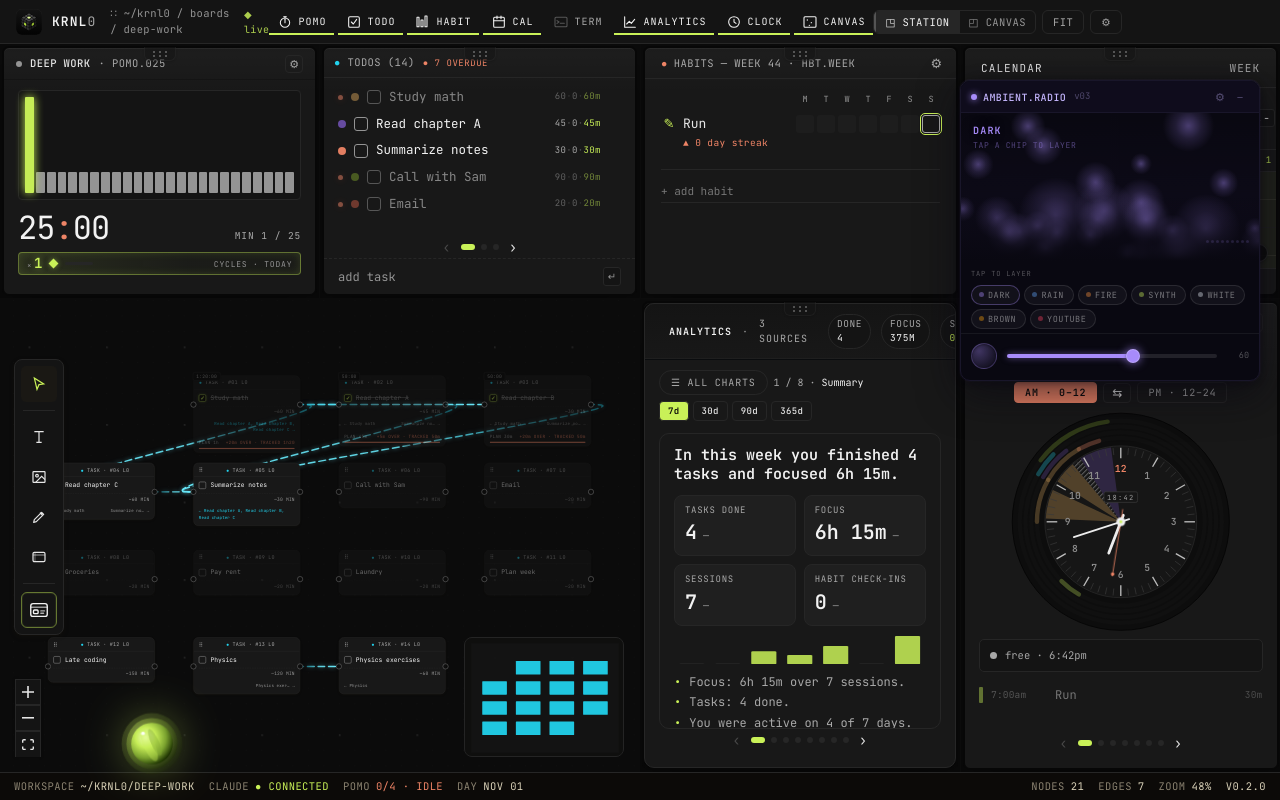
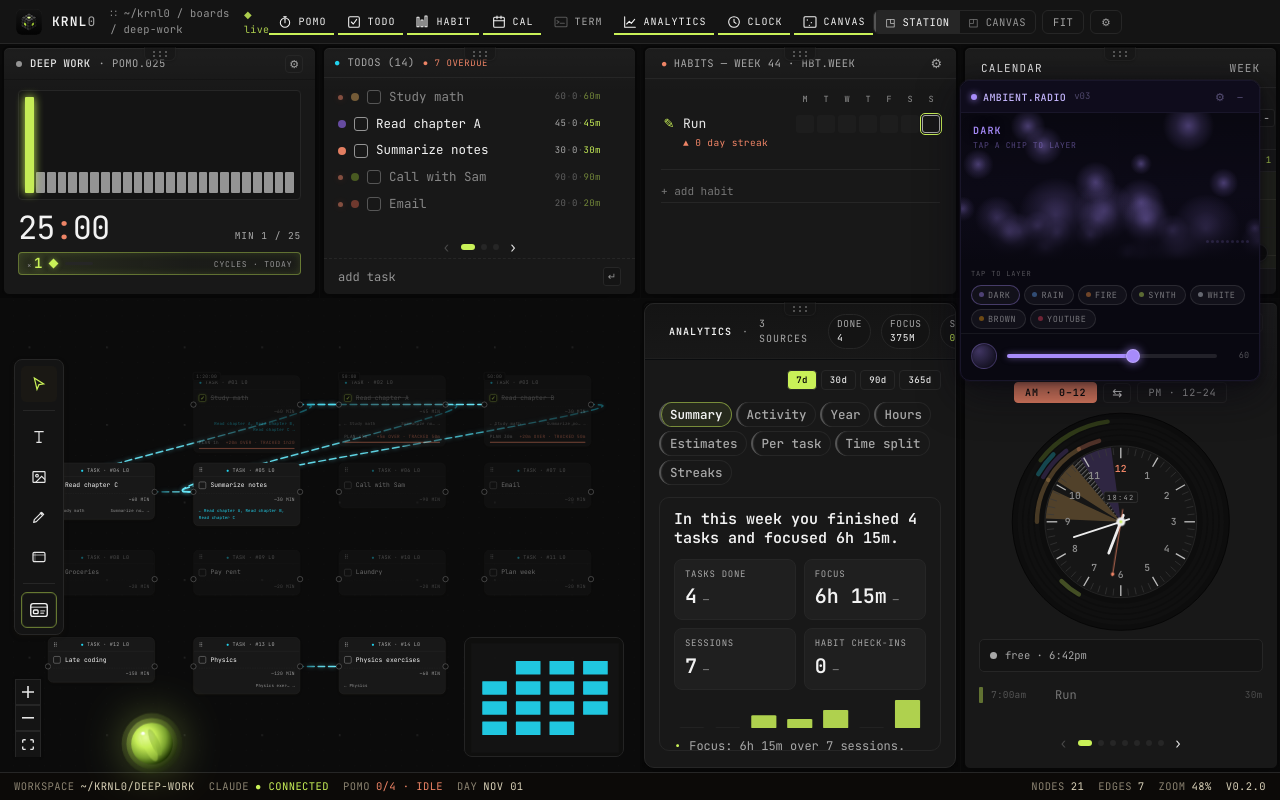
Before and after one commit to theMindDeveloper/KRNL0, a React (Vite) app: page / in a window 1280 px wide. Built offline with nearby package versions, Linux system fonts and the light colour scheme.

Commit message:
feat(analytics): always-visible page list instead of popover; no icons, extra charts or dot pager; 2x2 estimates figures

```diff
--- /dev/null
+++ b/src/renderer/components/nodes/AnalyticsNode/GuideNav.tsx
@@ -0,0 +1,48 @@
+// Always-visible page list beside the Analytics chart: plain text labels, the
+// current page marked with an acid bar. One click opens any page. Narrow
+// panels get the same labels as a wrapping row above the chart instead.
+
+import { GUIDE } from './guide';
+
+/** Panels narrower than this show the pages as a row above the chart. */
+export const RAIL_MIN_PANEL = 460;
+
+export function GuideNav({ current, onPick, asRow }: { current: string; onPick: (id: string) => void; asRow: boolean }) {
+  return (
+    <>
+      <nav
+        data-testid="analytics-guide-nav"
+        aria-label="Analytics pages"
+        style={asRow
+          ? { display: 'flex', flexWrap: 'wrap', gap: 4, flexShrink: 0 }
+          : { width: 104, flexShrink: 0, display: 'flex', flexDirection: 'column', gap: 2, paddingTop: 2 }}
+      >
+        {GUIDE.map((g) => {
+          const on = g.id === current;
+          return (
+            <button
+              key={g.id}
+              type="button"
+              data-testid={`analytics-nav-${g.id}`}
+              aria-current={on ? 'page' : undefined}
+              onClick={(e) => { e.stopPropagation(); onPick(g.id); }}
+              onMouseDown={(e) => e.stopPropagation()}
+              style={{
+                textAlign: 'left', cursor: 'pointer', whiteSpace: 'nowrap',
+                fontFamily: 'var(--font-sans)', fontSize: 12.5, fontWeight: on ? 650 : 450,
+                color: on ? 'var(--k-an-ink, #f4f6f8)' : 'var(--k-an-ink-3, #9aa1a8)',
+                background: on ? 'rgba(201,241,88,0.08)' : 'transparent',
+                border: 'none',
+                ...(asRow
+                  ? { padding: '4px 9px', borderRadius: 999, boxShadow: on ? 'inset 0 0 0 1px rgba(201,241,88,0.5)' : 'inset 0 0 0 1px var(--k-an-line, #23262a)' }
+                  : { padding: '7px 10px', borderRadius: 6, borderLeft: `2px solid ${on ? 'var(--acid, #c9f158)' : 'transparent'}` }),
+              }}
+            >
+              {g.label}
+            </button>
+          );
+        })}
+      </nav>
+    </>
+  );
+}
--- a/src/renderer/components/nodes/AnalyticsNode/guide.ts
+++ b/src/renderer/components/nodes/AnalyticsNode/guide.ts
@@ -1,25 +1,24 @@
-// The Analytics "guide": a short, ordered set of pages that answer the
-// questions people actually ask, instead of 25 charts behind six tabs.
-// Everything else stays available under "More charts".
+// The Analytics guide: a short, ordered set of pages that answer the
+// questions people actually ask. Shown as an always-visible list beside the
+// chart (one click to any page). Other charts stay off.
 
 import type { AnalyticsCardId } from './types';
 
 export interface GuidePage {
   id: AnalyticsCardId | 'summary';
-  icon: string;
-  title: string;
-  hint: string;
+  /** Short label for the page list — must fit ~11 characters. */
+  label: string;
 }
 
 export const GUIDE: readonly GuidePage[] = [
-  { id: 'summary',            icon: '✦', title: 'Summary',            hint: 'Your period in plain words' },
-  { id: 'overview.activity',  icon: '▁▃▅', title: 'Activity',         hint: 'Day by day, last N days' },
-  { id: 'calendar.heatmap',   icon: '▦', title: 'Year',               hint: 'Every day of the past year' },
-  { id: 'overview.dowHour',   icon: '◷', title: 'When you work',      hint: 'Weekday × hour' },
-  { id: 'estimates.kpis',     icon: '⇄', title: 'Plan vs actual',     hint: 'How good your estimates are' },
-  { id: 'estimates.perTask',  icon: '☰', title: 'Per task',           hint: 'Planned vs tracked, task by task' },
-  { id: 'estimates.mix',      icon: '◔', title: 'Where time went',    hint: 'Planned, unplanned, untagged' },
-  { id: 'sources.streaks',    icon: '🔥', title: 'Habit streaks',      hint: 'Current streak per habit' },
+  { id: 'summary',           label: 'Summary' },
+  { id: 'overview.activity', label: 'Activity' },
+  { id: 'calendar.heatmap',  label: 'Year' },
+  { id: 'overview.dowHour',  label: 'Hours' },
+  { id: 'estimates.kpis',    label: 'Estimates' },
+  { id: 'estimates.perTask', label: 'Per task' },
+  { id: 'estimates.mix',     label: 'Time split' },
+  { id: 'sources.streaks',   label: 'Streaks' },
 ];
 
 const ORDER = new Map<string, number>(GUIDE.map((g, i) => [g.id, i]));
@@ -28,11 +27,7 @@ export function isGuideCard(id: string): boolean {
   return ORDER.has(id);
 }
 
-/** CSS `order` for a card: guide pages first, in guide order; the rest after. */
+/** CSS `order` for a card: guide pages in guide order; anything else after. */
 export function cardOrder(id: string): number {
   return ORDER.get(id) ?? 100;
 }
-
-export function guideInfo(id: string): GuidePage | undefined {
-  return GUIDE.find((g) => g.id === id);
-}
--- a/src/renderer/components/nodes/AnalyticsNode/index.tsx
+++ b/src/renderer/components/nodes/AnalyticsNode/index.tsx
@@ -25,6 +25,7 @@ import { PagedView } from '../../ui/PagedView';
 import { summarizeAnalytics } from '../../../analytics/summary';
 import { SummaryHero } from './SummaryHero';
 import { GUIDE, cardOrder, isGuideCard } from './guide';
+import { GuideNav, RAIL_MIN_PANEL } from './GuideNav';
 import { computeEstimates, describeAccuracy } from '../../../analytics/estimates';
 import { EstimateBars, DailyPlanActual, FocusMix, Legend, COLOR_PLANNED, COLOR_TRACKED, fmtMinutes } from '../../../analytics/charts/PlanVsActual';
 import {
@@ -430,20 +431,12 @@ export function AnalyticsNode({
   // screen; "All charts" jumps straight to any card.
   const [currentCard, setCurrentCard] = useState<string | null>(null);
   const [jumpTo, setJumpTo] = useState<string | null>(null);
-  const [indexOpen, setIndexOpen] = useState(false);
-  // Extra charts beyond the guide pages — off by default.
-  const [showAll, setShowAll] = useState(false);
+
   const onPageChange = useCallback((item: HTMLElement | null) => {
     setCurrentCard(item?.getAttribute('data-card-id') ?? (item ? 'summary' : null));
     setJumpTo(null);
   }, []);
-  const guidePos = GUIDE.findIndex((g) => g.id === (currentCard ?? 'summary'));
-  const currentLabel = guidePos >= 0
-    ? { section: `${guidePos + 1} / ${GUIDE.length}`, title: GUIDE[guidePos]!.title }
-    : {
-        section: 'More',
-        title: ANALYTICS_CARD_LABELS[currentCard as AnalyticsCardId] ?? currentCard ?? '',
-      };
+
   // Plain-language summary on top of Overview (same text as `analytics summary`).
   const summary = summarizeAnalytics(analytics, range, prevRange, state.rangeDays);
   const tot = analytics.totals(range);
@@ -461,8 +454,8 @@ export function AnalyticsNode({
   const settingsOpen = state.settingsOpen ?? false;
 
   const isHidden = useCallback(
-    (id: AnalyticsCardId) => hiddenCards.includes(id) || (!showAll && !isGuideCard(id)),
-    [hiddenCards, showAll],
+    (id: AnalyticsCardId) => hiddenCards.includes(id) || !isGuideCard(id),
+    [hiddenCards],
   );
   const isPinned = useCallback(
     (id: AnalyticsCardId) => pinnedCards.includes(id),
@@ -480,7 +473,8 @@ export function AnalyticsNode({
   // 2026-05-18 (rev 3): node is fixed-size now — no resize handler.
 
   // Container size — drives the grid column count.
-  const [bodyRef] = useElementSize<HTMLDivElement>();
+  const [bodyRef, bodySize] = useElementSize<HTMLDivElement>();
+  const navAsRow = bodySize.width > 0 && bodySize.width < RAIL_MIN_PANEL;
   // One card per page (PagedView fillItems) — a single column.
   void colCountFor;
   const colCount = 1;
@@ -598,84 +592,9 @@ export function AnalyticsNode({
         </button>
       </div>
 
-      {/* Where am I + All charts index + range chips (no tabs). */}
-      <div style={{ ...toolbarStyle, position: 'relative' }}>
-        <button
-          type="button"
-          data-testid="analytics-index-btn"
-          aria-expanded={indexOpen}
-          onClick={(e) => { e.stopPropagation(); setIndexOpen((o) => !o); }}
-          onMouseDown={(e) => e.stopPropagation()}
-          style={tabPill(indexOpen)}
-          title="Jump to any chart"
-        >
-          ☰ All charts
-        </button>
-        <span
-          data-testid="analytics-current"
-          style={{ fontFamily: 'var(--font-mono)', fontSize: 10, color: 'var(--k-an-ink-3, #9aa1a8)', whiteSpace: 'nowrap', overflow: 'hidden', textOverflow: 'ellipsis', minWidth: 0 }}
-        >
-          {currentLabel.section} · <span style={{ color: 'var(--k-an-ink, #f4f6f8)' }}>{currentLabel.title}</span>
-        </span>
+      {/* Range chips (pages are listed beside the chart). */}
+      <div style={toolbarStyle}>
         <div style={{ flex: 1 }} />
-        {indexOpen && (
-          <div
-            data-testid="analytics-index"
-            onMouseDown={(e) => e.stopPropagation()}
-            style={{
-              position: 'absolute', top: '100%', left: 0, zIndex: 20, marginTop: 6,
-              width: 'min(520px, 100%)', padding: 12, borderRadius: 12,
-              background: 'var(--k-an-bg-2, #16191c)', border: '1px solid var(--k-an-line-2, #2a2e33)',
-              boxShadow: '0 16px 40px rgba(0,0,0,0.55)', display: 'flex', flexDirection: 'column', gap: 10,
-            }}
-          >
-            <div style={{ display: 'grid', gridTemplateColumns: 'repeat(auto-fill, minmax(150px, 1fr))', gap: 8 }}>
-              {GUIDE.map((g, i) => {
-                const on = (currentCard ?? 'summary') === g.id;
-                return (
-                  <button
-                    key={g.id}
-                    type="button"
-                    data-testid={`analytics-index-${g.id}`}
-                    onClick={(e) => {
-                      e.stopPropagation();
-                      setJumpTo(g.id === 'summary' ? '[data-testid="analytics-summary"]' : `[data-card-id="${g.id}"]`);
-                      setIndexOpen(false);
-                    }}
-                    style={{
-                      display: 'flex', alignItems: 'center', gap: 10, textAlign: 'left', cursor: 'pointer',
-                      padding: '9px 10px', borderRadius: 9, minWidth: 0,
-                      background: on ? 'rgba(201,241,88,0.10)' : 'rgba(255,255,255,0.03)',
-                      border: `1px solid ${on ? 'rgba(201,241,88,0.55)' : 'var(--k-an-line, #23262a)'}`,
-                    }}
-                  >
-                    <span aria-hidden style={{
-                      width: 30, height: 30, flexShrink: 0, borderRadius: 8, display: 'grid', placeItems: 'center',
-                      background: 'rgba(201,241,88,0.12)', color: 'var(--acid, #c9f158)', fontSize: 13, fontFamily: 'var(--font-mono)',
-                    }}>{g.icon}</span>
-                    <span style={{ display: 'flex', flexDirection: 'column', minWidth: 0 }}>
-                      <span style={{ fontFamily: 'var(--font-sans)', fontSize: 12.5, fontWeight: 600, color: 'var(--k-an-ink, #f4f6f8)', whiteSpace: 'nowrap', overflow: 'hidden', textOverflow: 'ellipsis' }}>
-                        <span style={{ color: 'var(--k-an-ink-4, #7d848b)', fontFamily: 'var(--font-mono)', fontSize: 10, marginRight: 5 }}>{i + 1}</span>{g.title}
-                      </span>
-                      <span style={{ fontFamily: 'var(--font-sans)', fontSize: 10.5, color: 'var(--k-an-ink-3, #9aa1a8)', whiteSpace: 'nowrap', overflow: 'hidden', textOverflow: 'ellipsis' }}>{g.hint}</span>
-                    </span>
-                  </button>
-                );
-              })}
-            </div>
-            <button
-              type="button"
-              data-testid="analytics-more-charts"
-              onClick={(e) => { e.stopPropagation(); setShowAll((v) => !v); }}
-              style={{
-                alignSelf: 'flex-start', background: 'transparent', border: 'none', cursor: 'pointer', padding: '2px 4px',
-                fontFamily: 'var(--font-mono)', fontSize: 10, letterSpacing: '0.06em', color: 'var(--k-an-ink-3, #9aa1a8)',
-              }}
-            >
-              {showAll ? '− Hide extra charts' : '+ More charts (radar, scatter, distributions…)'}
-            </button>
-          </div>
-        )}
         <div style={{ display: 'flex', gap: 4 }}>
           {RANGE_PRESETS.map((days) => (
             <button
@@ -701,16 +620,23 @@ export function AnalyticsNode({
           overflow: 'hidden',
           padding: '12px 14px 16px',
           display: 'flex',
+          flexDirection: navAsRow ? 'column' : 'row',
           gap: 12,
           minHeight: 0,
         }}
       >
+        <GuideNav
+          asRow={navAsRow}
+          current={currentCard ?? 'summary'}
+          onPick={(id) => setJumpTo(id === 'summary' ? '[data-testid="analytics-summary"]' : `[data-card-id="${id}"]`)}
+        />
         <PagedView
           testId="analytics-pages"
           itemSelector="[data-page-item], [data-card-id]"
           fillItems
           revealSelector={jumpTo}
           onPageChange={onPageChange}
+          showPager={false}
           style={{ flex: 1, minWidth: 0 }}
           contentStyle={{ display: 'flex', flexDirection: 'column', gap: 12 }}
         >
@@ -1013,10 +939,10 @@ function EstimatesView(props: ViewBodyProps & { cardGridStyle: React.CSSProperti
   if (!est) return null;
   const k = est.kpis;
   const tile = (label: string, value: string, sub: string, testId: string) => (
-    <div data-testid={testId} style={{ flex: '1 1 140px', minWidth: 130, padding: '10px 12px', border: '1px solid #2a2e33', borderRadius: 8, background: 'rgba(255,255,255,0.02)' }}>
-      <div style={{ fontFamily: 'var(--font-mono)', fontSize: 9, letterSpacing: '0.08em', textTransform: 'uppercase', color: '#aab0b7' }}>{label}</div>
-      <div style={{ fontFamily: 'var(--font-sans)', fontSize: 22, fontWeight: 700, color: '#eef0f2', marginTop: 4, fontVariantNumeric: 'tabular-nums' }}>{value}</div>
-      <div style={{ fontFamily: 'var(--font-mono)', fontSize: 9.5, color: '#aab0b7', marginTop: 2 }}>{sub}</div>
+    <div data-testid={testId} style={{ minWidth: 0, padding: '12px 14px', border: '1px solid #2a2e33', borderRadius: 10, background: 'rgba(255,255,255,0.02)', display: 'flex', flexDirection: 'column', justifyContent: 'center', gap: 4, overflow: 'hidden' }}>
+      <div style={{ fontFamily: 'var(--font-mono)', fontSize: 9.5, letterSpacing: '0.08em', textTransform: 'uppercase', color: '#aab0b7' }}>{label}</div>
+      <div style={{ fontFamily: 'var(--font-sans)', fontSize: 'clamp(20px, 4vh, 30px)', fontWeight: 700, color: '#eef0f2', fontVariantNumeric: 'tabular-nums', lineHeight: 1.1 }}>{value}</div>
+      <div style={{ fontFamily: 'var(--font-sans)', fontSize: 11, color: '#aab0b7', overflow: 'hidden', textOverflow: 'ellipsis', whiteSpace: 'nowrap' }}>{sub}</div>
     </div>
   );
   const card = (id: AnalyticsCardId, title: string, span: number, contentHeight: number, body: (size: { width: number; height: number }) => React.ReactNode) => (
@@ -1040,7 +966,7 @@ function EstimatesView(props: ViewBodyProps & { cardGridStyle: React.CSSProperti
       {
         cardId: 'estimates.kpis' as const,
         render: () => card('estimates.kpis', `Plan vs actual · last ${state.rangeDays}d`, 3, 96, () => (
-          <div style={{ display: 'flex', gap: 10, flexWrap: 'wrap', width: '100%' }}>
+          <div style={{ display: 'grid', gridTemplateColumns: 'repeat(2, minmax(0, 1fr))', gridAutoRows: 'minmax(0, 1fr)', gap: 10, width: '100%', height: '100%' }}>
             {tile('Accuracy', k.medianRatio === null ? '—' : `×${k.medianRatio.toFixed(2)}`, describeAccuracy(k.medianRatio) + (k.ratioBasis ? ` · ${k.ratioBasis} tasks` : ''), 'estimates-kpi-accuracy')}
             {tile('Planned', fmtMinutes(k.plannedMin), 'on tasks you tracked', 'estimates-kpi-planned')}
             {tile('Tracked', fmtMinutes(k.trackedMin), `${k.overCount} over · ${k.underCount} within plan`, 'estimates-kpi-tracked')}
--- a/src/renderer/components/ui/PagedView.tsx
+++ b/src/renderer/components/ui/PagedView.tsx
@@ -46,6 +46,8 @@ export interface PagedViewProps {
   revealSelector?: string | null;
   /** Called with the item at the top of the current page whenever it changes. */
   onPageChange?: (item: HTMLElement | null, page: number, pages: number) => void;
+  /** Show the ‹ ● › pager (default). Off when the host has its own navigation. */
+  showPager?: boolean;
 }
 
 /**
@@ -76,6 +78,7 @@ export function PagedView({
   fillItems = false,
   revealSelector,
   onPageChange,
+  showPager = true,
 }: PagedViewProps) {
   const outerRef = useRef<HTMLDivElement>(null);
   const contentRef = useRef<HTMLDivElement>(null);
@@ -109,11 +112,11 @@ export function PagedView({
     itemTops.current = items.map((i) => i.top);
     setItemCount((c) => (c === items.length ? c : items.length));
     let next = computePageStarts(items, full);
-    if (next.length > 1) next = computePageStarts(items, full - PAGER_H);
+    if (next.length > 1 && showPager) next = computePageStarts(items, full - PAGER_H);
     setBoxH((h) => (h === full ? h : full));
     setContentH((h) => (h === content.scrollHeight ? h : content.scrollHeight));
     setStarts((prev) => (prev.length === next.length && prev.every((v, i) => Math.abs(v - next[i]!) < 0.5) ? prev : next));
-  }, [itemSelector]);
+  }, [itemSelector, showPager]);
 
   useLayoutEffect(() => { measure(); });
 
@@ -174,7 +177,8 @@ export function PagedView({
 
   const start = starts[current] ?? 0;
   const end = current + 1 < pages ? starts[current + 1]! : contentH;
-  const visibleH = pages > 1 ? Math.min(boxH - PAGER_H, end - start) : boxH;
+  const pagerH = showPager ? PAGER_H : 0;
+  const visibleH = pages > 1 ? Math.min(boxH - pagerH, end - start) : boxH;
 
   return (
     <div
@@ -192,14 +196,14 @@ export function PagedView({
           style={{
             transform: `translateY(${-start}px)`,
             transition: 'transform 180ms ease',
-            ...(fillItems ? { ['--page-h' as string]: `${Math.max(0, boxH - (itemCount > 1 ? PAGER_H : 0))}px` } : {}),
+            ...(fillItems ? { ['--page-h' as string]: `${Math.max(0, boxH - (itemCount > 1 && showPager ? PAGER_H : 0))}px` } : {}),
             ...contentStyle,
           }}
         >
           {children}
         </div>
       </div>
-      {pages > 1 && (
+      {pages > 1 && showPager && (
         <div
           data-testid={testId ? `${testId}-pager` : 'paged-pager'}
           style={{
```
Also changed, not shown: 1 other file (tests, documents, lock files or other folders).
